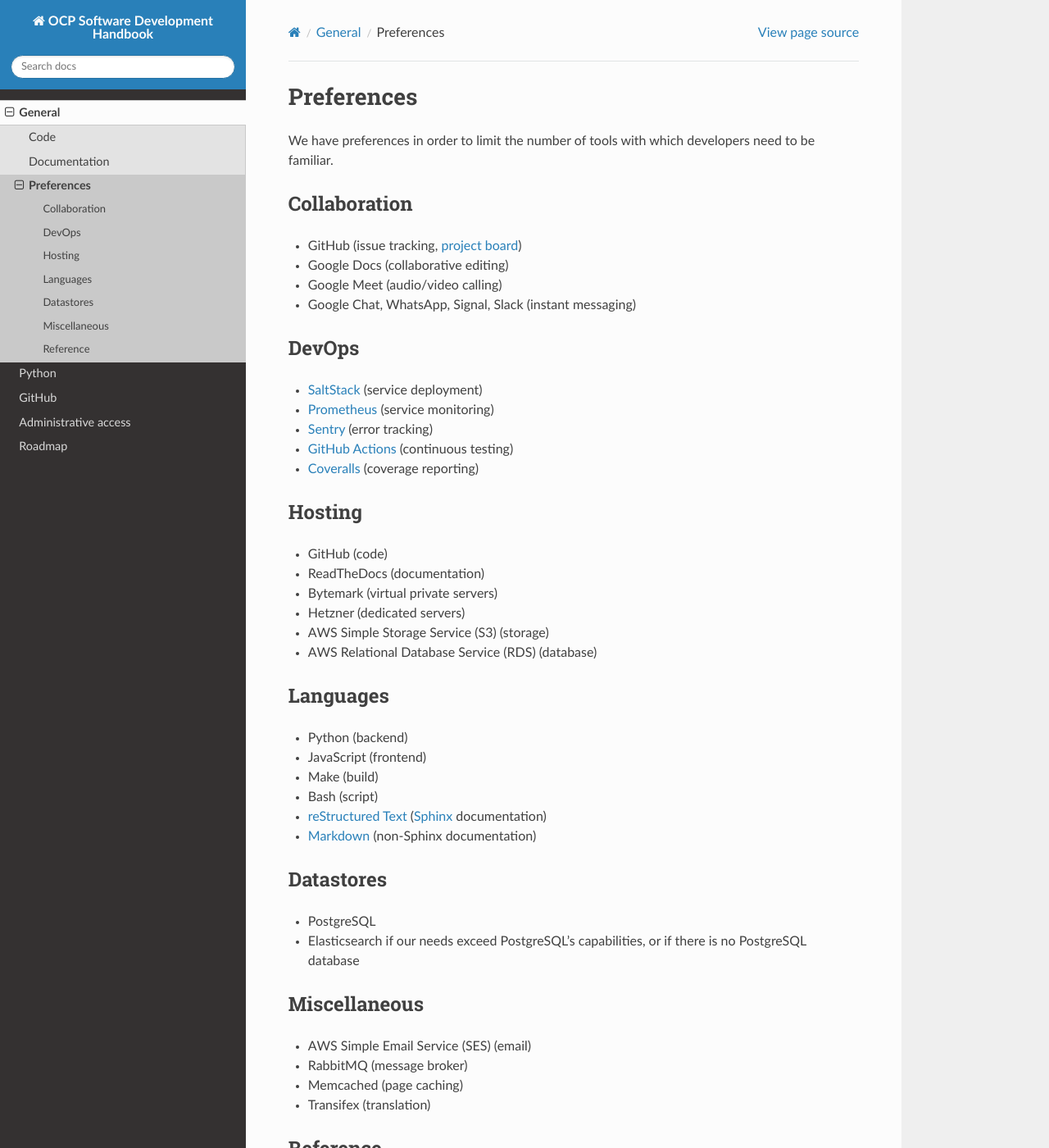
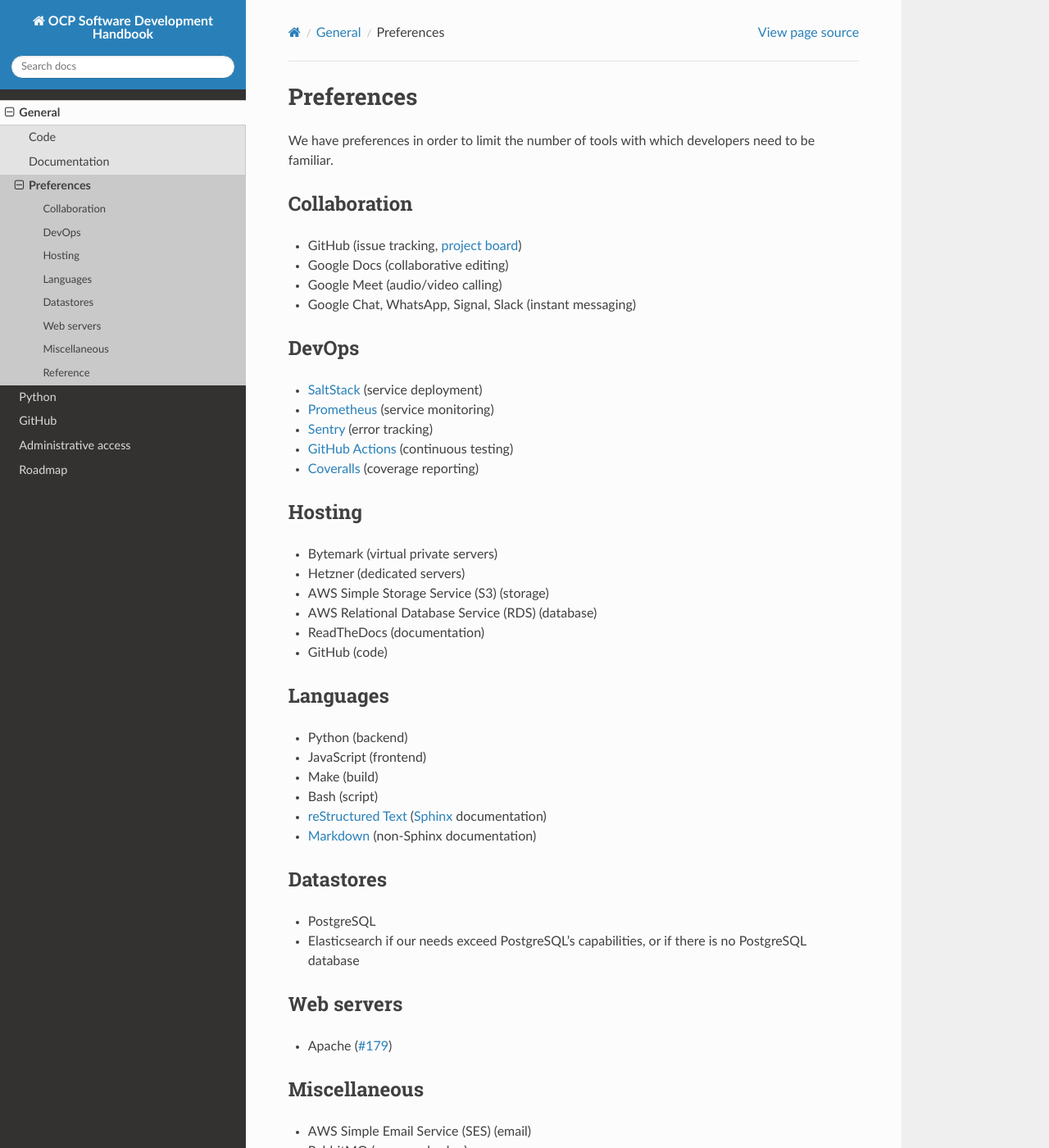
Before and after one commit to open-contracting/software-development-handbook, a Sphinx documentation site: the page built from docs/general/preferences.rst, in a window 1280 px wide and 1400 px high. Shown: the whole window at 82% size. Built offline with Sphinx 7.4.7 and the Read the Docs theme 2.0.0, drawn with Linux system fonts in a browser that asks for light colours.

Commit message:
Add preference for Apache

```diff
--- a/docs/general/preferences.rst
+++ b/docs/general/preferences.rst
@@ -23,12 +23,12 @@ DevOps
 Hosting
 -------
 
--  GitHub (code)
--  ReadTheDocs (documentation)
 -  Bytemark (virtual private servers)
 -  Hetzner (dedicated servers)
 -  AWS Simple Storage Service (S3) (storage)
 -  AWS Relational Database Service (RDS) (database)
+-  ReadTheDocs (documentation)
+-  GitHub (code)
 
 Languages
 ---------
@@ -46,6 +46,11 @@ Datastores
 -  PostgreSQL
 -  Elasticsearch if our needs exceed PostgreSQL's capabilities, or if there is no PostgreSQL database
 
+Web servers
+-----------
+
+-  Apache (`#179 <https://github.com/open-contracting/deploy/issues/179>`__)
+
 Miscellaneous
 -------------
 
```
